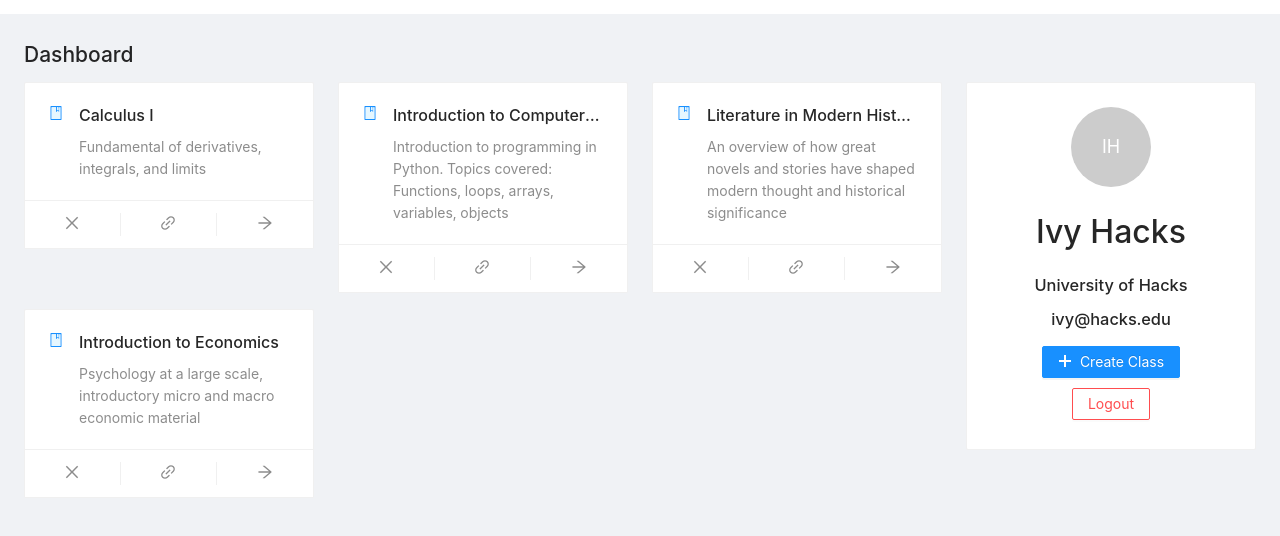
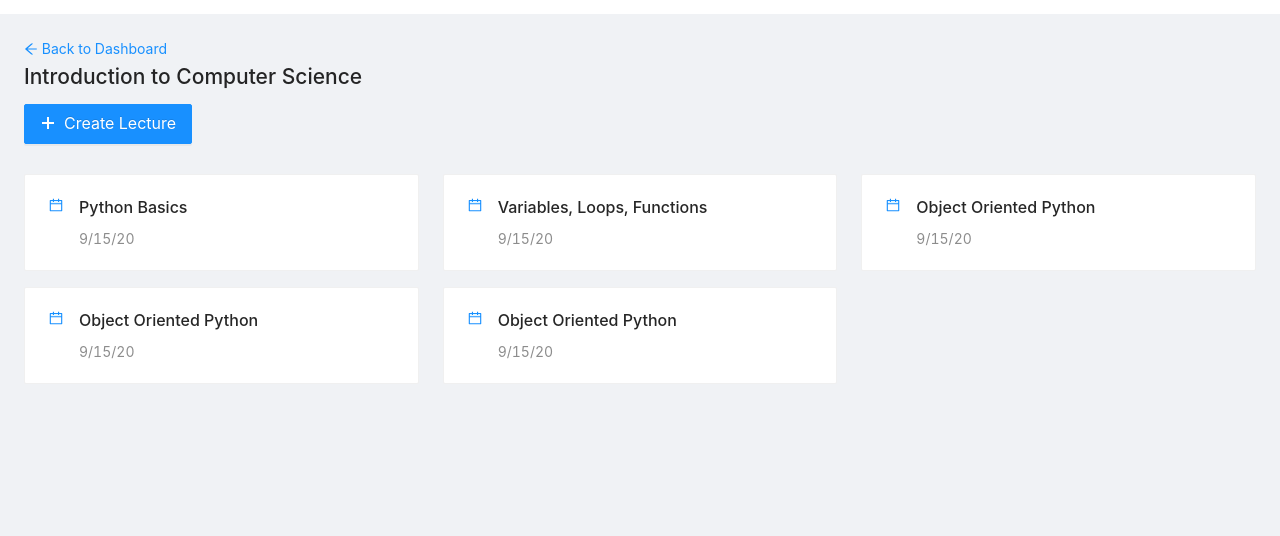
Before and after one commit to edwincarbajal/ivyhacks, a React (Create React App) app in the folder front-end/: page /class/1 in a window 1280 px wide. Shown: the top 536 px of the page. Built offline with nearby package versions, Linux system fonts and the light colour scheme; no server answers.

Commit message:
Add class page and dashboard frontend functionality

```diff
--- a/front-end/src/App.js
+++ b/front-end/src/App.js
@@ -4,6 +4,7 @@ import Editor from "./components/Editor";
 import logo from "./logo.svg";
 import "./App.css";
 import Dashboard from "./components/Dashboard";
+import Class from "./components/Class";
 
 class App extends React.Component {
   constructor(props) {
@@ -28,11 +29,14 @@ class App extends React.Component {
         <Router>
           <Switch>
             // TODO: Add route for root, e.g "/" and render homepage component
-            <Route path="/">
+            <Route exact path="/">
               <Dashboard />
             </Route>
             <Route path="/editor">
               <Editor />
+            </Route>
+            <Route path="/class/:id">
+              <Class />
             </Route>
           </Switch>
         </Router>
--- a/front-end/src/components/Dashboard/LectureCard.js
+++ b/front-end/src/components/Class/LectureCard.js
@@ -1,4 +1,4 @@
-import { CalendarOutlined } from "@ant-design/icons";
+import { CalendarTwoTone } from "@ant-design/icons";
 import { Card } from "antd";
 import React from "react";
 
@@ -8,7 +8,7 @@ function LectureCard({ title, date }) {
             <Card.Meta
                 title={title}
                 description={date}
-                avatar={<CalendarOutlined />}
+                avatar={<CalendarTwoTone />}
             ></Card.Meta>
         </Card>
     );
--- /dev/null
+++ b/front-end/src/components/Class/index.js
@@ -0,0 +1,97 @@
+import { ArrowLeftOutlined, PlusOutlined } from "@ant-design/icons";
+import { Layout, Row, Col, Button, Modal, Form, Input, DatePicker } from "antd";
+import React, { useState } from "react";
+import { Link } from "react-router-dom";
+import LectureCard from "./LectureCard";
+
+const { Content } = Layout;
+
+let courseInfo = {
+    title: "Introduction to Computer Science",
+    description:
+        "Introduction to programming in Python. Topics covered: Functions, loops, arrays, variables, objects",
+    lectures: [
+        {
+            id: 1,
+            title: "Python Basics",
+            date: "9/15/20",
+        },
+        {
+            id: 2,
+            title: "Variables, Loops, Functions",
+            date: "9/15/20",
+        },
+        {
+            id: 3,
+            title: "Object Oriented Python",
+            date: "9/15/20",
+        },
+        {
+            id: 3,
+            title: "Object Oriented Python",
+            date: "9/15/20",
+        },
+        {
+            id: 3,
+            title: "Object Oriented Python",
+            date: "9/15/20",
+        },
+    ],
+};
+
+function Class() {
+    const [visible, setVisible] = useState(false);
+    const [form] = Form.useForm();
+
+    return (
+        <Layout style={{ minHeight: "100vh" }}>
+            <Content style={{ margin: "24px" }}>
+                <Link to="/"><ArrowLeftOutlined /> Back to Dashboard</Link>
+
+                <h1>{courseInfo.title}</h1>
+                <Button
+                    type="primary"
+                    icon={<PlusOutlined />}
+                    size="large"
+                    style={{ marginBottom: "30px" }}
+                    onClick={() => setVisible(true)}
+                >
+                    Create Lecture
+                </Button>
+                <Modal
+                    title="Create Lecture"
+                    visible={visible}
+                    onCancel={() => setVisible(false)}
+                    onOk={() => {
+                        form.validateFields().then(values => {
+                            console.log(values);
+                            setVisible(false);
+                        }).catch(err => console.log(err))
+                    }}
+                    destroyOnClose
+                >
+                    <Form form={form} preserve={false}>
+                        <Form.Item label="Name" name="name" rules={[{required: true, message: "Please set the lecture name"}]}>
+                            <Input />
+                        </Form.Item>
+                        <Form.Item label="Select date" name="date" rules={[{required: true, message: "Please set the lecture date"}]}>
+                            <DatePicker />
+                        </Form.Item>
+                    </Form>
+                </Modal>
+                <Row gutter={[24, 16]}>
+                    {courseInfo.lectures.map((lecture) => (
+                        <Col span={8}>
+                            <LectureCard
+                                title={lecture.title}
+                                date={lecture.date}
+                            />
+                        </Col>
+                    ))}
+                </Row>
+            </Content>
+        </Layout>
+    );
+}
+
+export default Class;
--- a/front-end/src/components/Dashboard/CourseCard.js
+++ b/front-end/src/components/Dashboard/CourseCard.js
@@ -1,20 +1,30 @@
 import React from "react";
-import { Card } from "antd";
+import { Card, message } from "antd";
 import {
     ArrowRightOutlined,
     BookTwoTone,
     CloseOutlined,
     LinkOutlined,
 } from "@ant-design/icons";
+import { useHistory } from "react-router-dom";
 
 function CourseCard({ title, description }) {
+    const history = useHistory();
+
+    function navigate() {
+        history.push('/class/32489')
+    }
+
     return (
         <Card
             hoverable
             actions={[
                 <CloseOutlined />,
-                <LinkOutlined />,
-                <ArrowRightOutlined />,
+                <LinkOutlined onClick={() => {
+                    navigator.clipboard.writeText("https://google.com/")
+                    message.info('Join link copied!')
+                }} />,
+                <ArrowRightOutlined onClick={navigate} />,
             ]}
         >
             <Card.Meta
```
